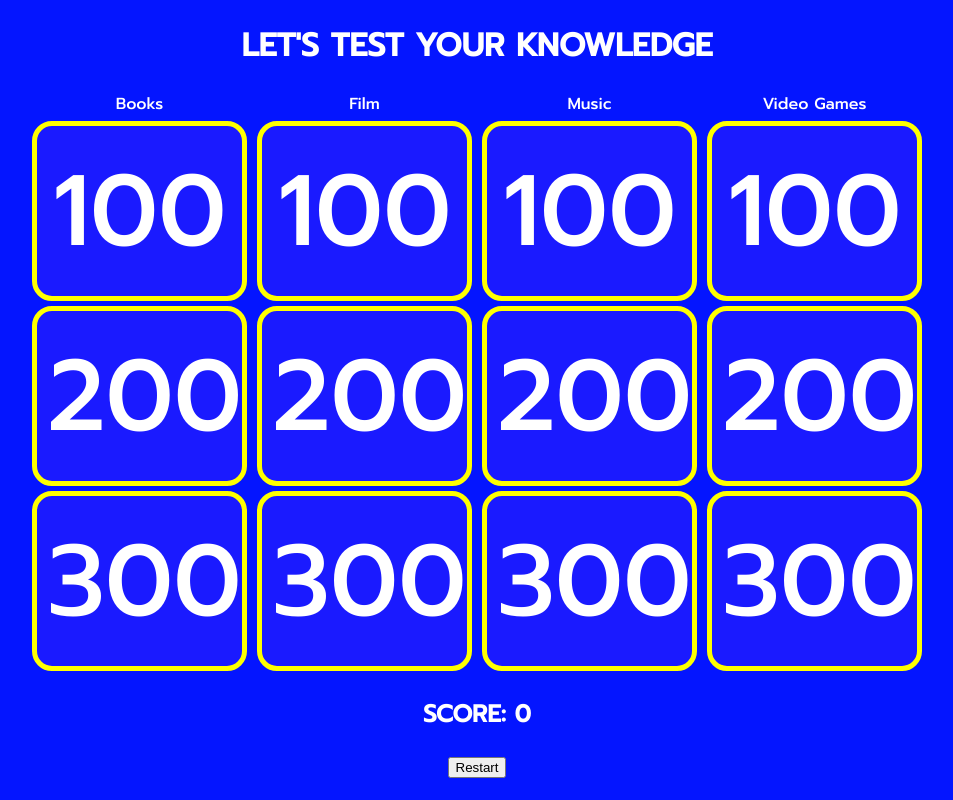
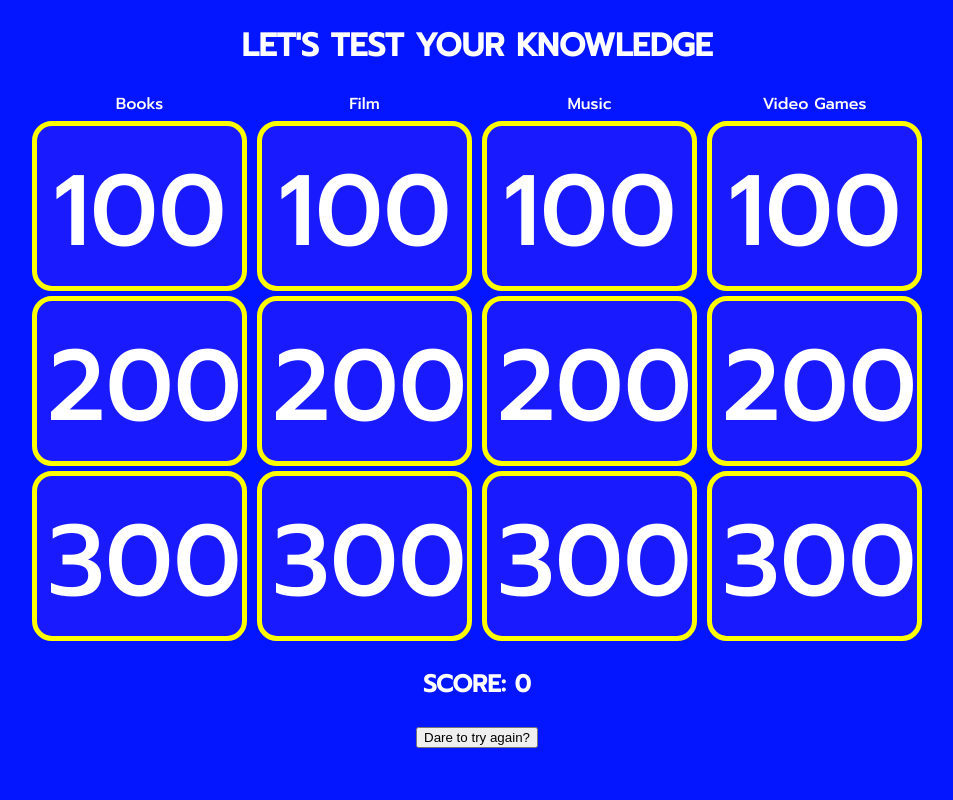
Before and after one commit to MyManny/Browser-Game, a plain HTML site: page index.html in a window 1280 px wide. Shown: the whole page, without its empty margins (163-1116 px from the left). Drawn offline with Linux system fonts and the light colour scheme; no server answers.

Commit message:
fixed restart button

```diff
--- a/index.html
+++ b/index.html
@@ -33,7 +33,8 @@
     </div>
 
     <h2>SCORE: <span id="score">0</span></h2>
-    <button id="restartButton">Restart</button>
+    <button id="refreshButton">Dare to try again?</button>
+
 
     <script src="scripts.js"></script>
 </body>
--- a/scripts.js
+++ b/scripts.js
@@ -124,7 +124,7 @@ const audio = document.getElementById('backgroundAudio');
 
   }
 
-  const restartButton = document.getElementById('restartButton');
-restartButton.addEventListener('click', initializeGame);
-// Call initializeGame once to start the game initially.
-initializeGame();
+  const refreshButton = document.getElementById('refreshButton');
+  refreshButton.addEventListener('click', function() {
+    location.reload();
+  });
--- a/styles.css
+++ b/styles.css
@@ -24,7 +24,7 @@ body {
 
 .card {
     width: 185px;
-    height: 150px;
+    height: 140px;
     background-color: rgb(26,26,255);
     border-radius: 20px;
     border: solid yellow 5px;
@@ -35,6 +35,7 @@ body {
 }
 .correct-answer {
   background-color: #10d84c;
+
 }
 
 .wrong-answer {
```
